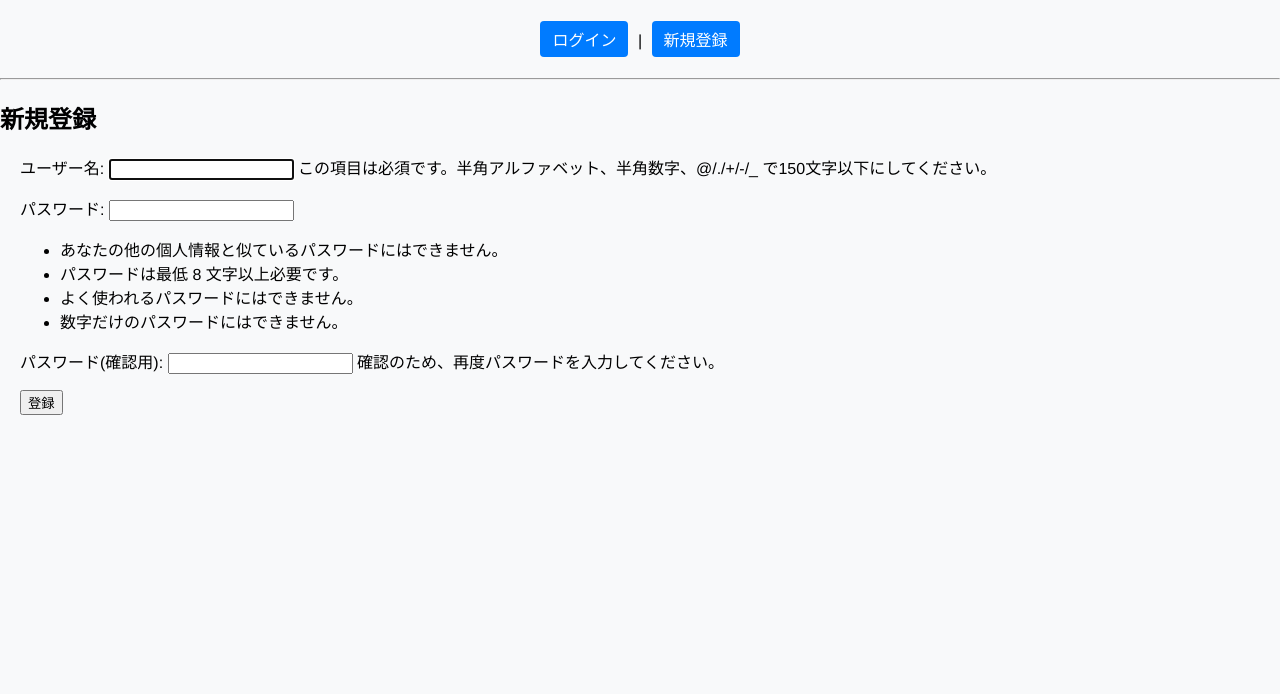
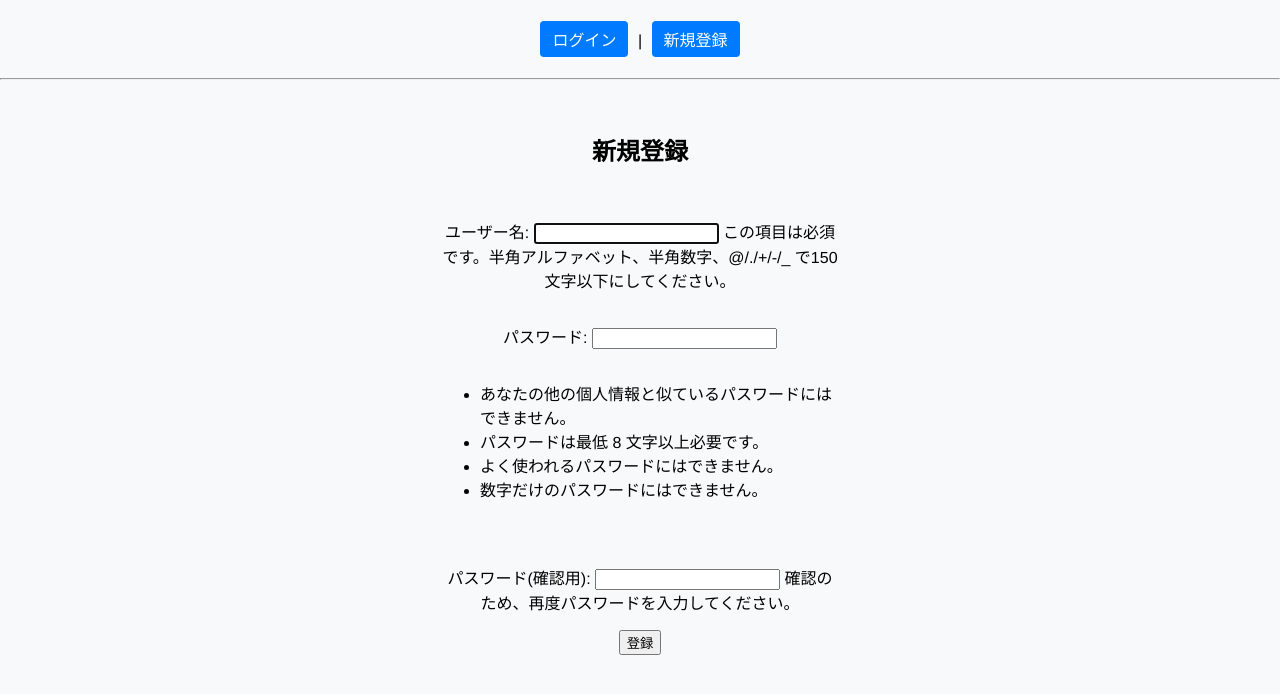
Before and after one commit to 97958697/my-first-portfolio, a Django app: page /accounts/signup/ in a window 1280 px wide. Shown: the top 694 px of the page. Run offline with Django 5.2, Linux system fonts and the light colour scheme.

Commit message:
新規登録画面を中央揃えに変更

```diff
--- a/static/css/styles.css
+++ b/static/css/styles.css
@@ -185,3 +185,33 @@ form {
 .login-container form button {
   align-self: center;
 }
+/* 新規登録ページ中央揃え */
+.signup-container {
+  display: flex;
+  flex-direction: column;
+  align-items: center;
+  margin: 2rem 0;
+}
+
+.signup-container h2 {
+  text-align: center;
+  margin-bottom: 1rem;
+}
+
+.signup-container form {
+  display: flex;
+  flex-direction: column;
+  align-items: center;
+  width: 100%;
+  max-width: 400px;
+}
+
+.signup-container form p {
+  width: 100%;
+  margin-bottom: 1rem;
+  text-align: center;
+}
+
+.signup-container form button {
+  align-self: center;
+}
--- a/templates/registration/signup.html
+++ b/templates/registration/signup.html
@@ -1,10 +1,12 @@
 {% extends "base.html" %}
 
 {% block content %}
+  <div class="signup-container">
   <h2>新規登録</h2>
   <form method="post">
     {% csrf_token %}
     {{ form.as_p }}
     <button type="submit">登録</button>
   </form>
+  </div>
 {% endblock content %}
```
